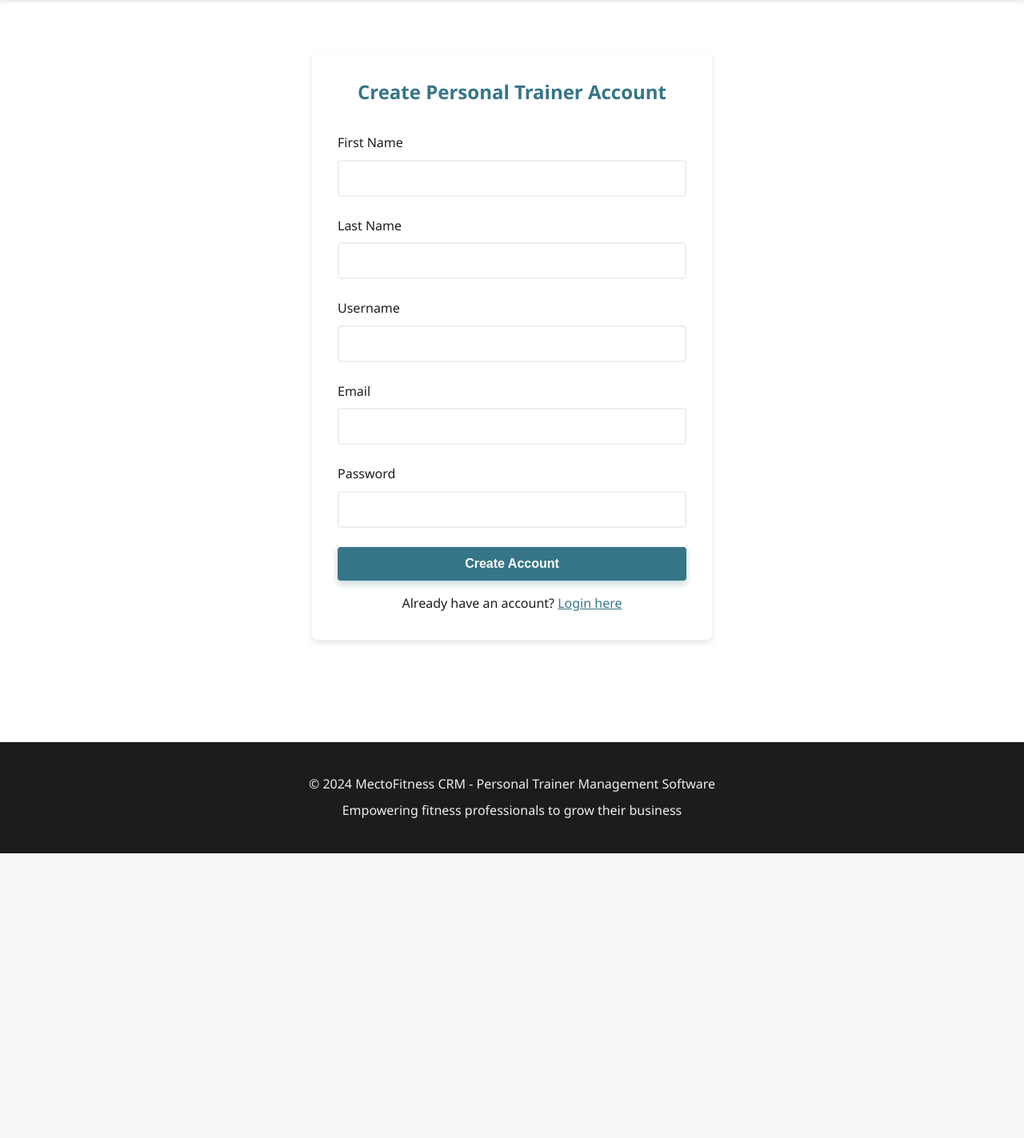
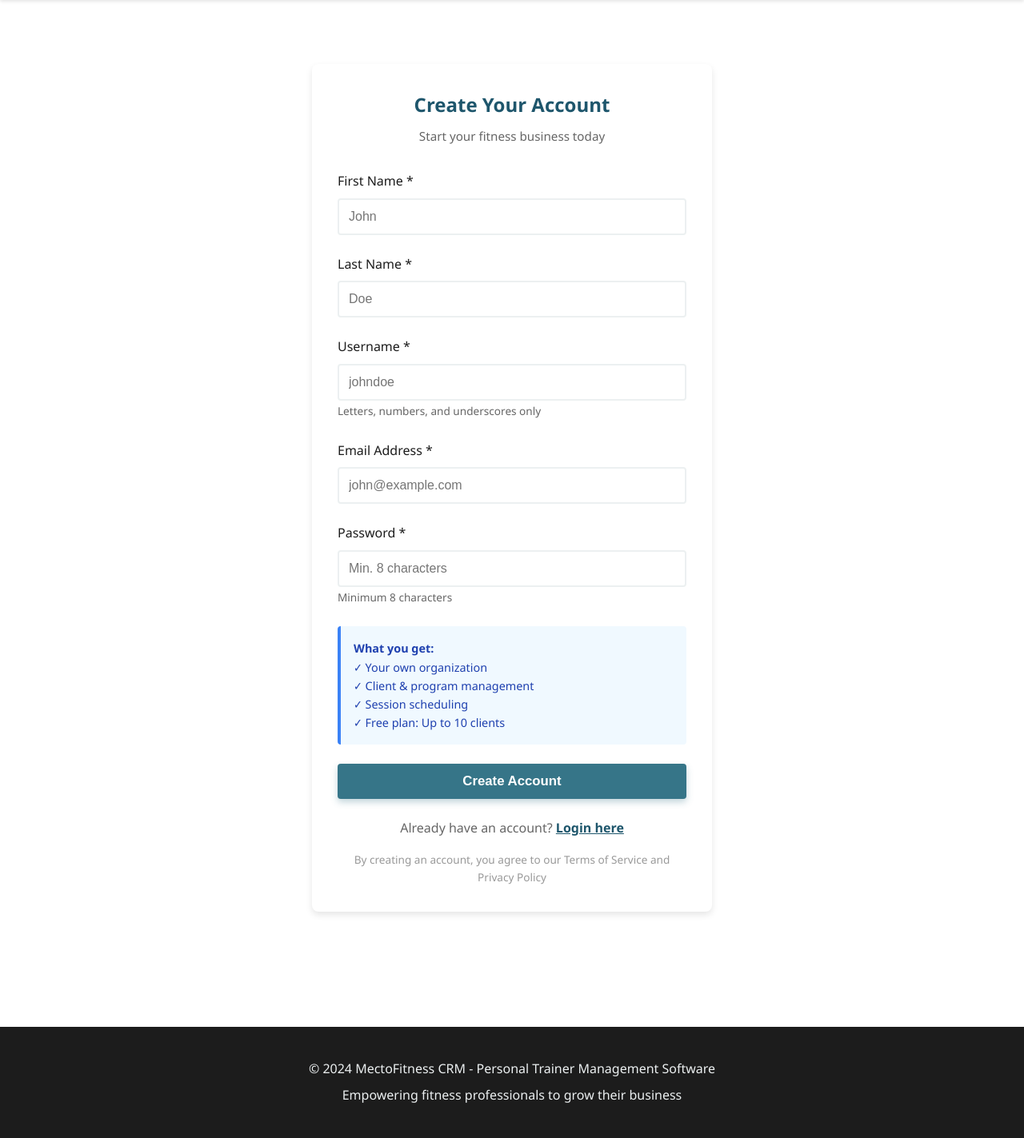
Before and after one commit to JonSvitna/MectofitnessCRM, a Flask app: page /auth/register in a window 1280 px wide. Shown: the part 82-1505 px from the top of the page at 80% size. Before the commit the page ends 1149 px from the top, so only its background shows below. Run offline with Flask 3, Linux system fonts and the light colour scheme.

Commit message:
feat: implement account creation with automatic organization setup
- Updated registration route to auto-create organization for new users
- New users start as 'owner' role with their own organization
- Organization named '[First Last] Fitness' with free tier (1 trainer, 10 clients)
- Enhanced registration form with better UX and validation
- Added field descriptions and feature highlights
- Improved error handling and logging

```diff
--- a/app/routes/auth.py
+++ b/app/routes/auth.py
@@ -53,28 +53,52 @@ def register():
             first_name = request.form.get('first_name')
             last_name = request.form.get('last_name')
 
-            # Use the new create_user method with better error handling
+            # Create the user first
             user, error = User.create_user(
                 username=username,
                 email=email,
                 password=password,
                 first_name=first_name,
-                last_name=last_name
+                last_name=last_name,
+                role='owner'  # New users start as owners of their organization
             )
 
             if user:
-                logger.info(f"New user registered: {username}")
+                # Create organization for the new user
+                from app.models.organization import Organization
+                import re
+
+                org_name = f"{first_name} {last_name}" if first_name and last_name else username
+                org_name = org_name.strip() + " Fitness"
+
+                # Create slug from name
+                slug = re.sub(r'[^a-z0-9]+', '-', org_name.lower()).strip('-')
+
+                organization = Organization(
+                    name=org_name,
+                    slug=slug,
+                    subscription_tier='free',
+                    max_trainers=1,
+                    max_clients=10
+                )
+                db.session.add(organization)
+                db.session.flush()  # Get the organization ID
+
+                # Assign user to organization
+                user.organization_id = organization.id
+                db.session.commit()
+
+                logger.info(f"New user registered: {username} with organization: {org_name}")
                 flash('Registration successful! Please log in.', 'success')
                 return redirect(url_for('auth.login'))
             else:
                 logger.warning(f"Registration failed for {username}: {error}")
-                # Don't expose sensitive error details to users
                 flash(error or 'Registration failed. Please try again.', 'danger')
                 return redirect(url_for('auth.register'))
 
         except Exception as e:
+            db.session.rollback()
             logger.error(f"Registration error: {str(e)}", exc_info=True)
-            # Don't expose sensitive error details to users
             flash('Registration failed. Please try again or contact support if the problem persists.', 'danger')
             return redirect(url_for('auth.register'))
 
--- a/app/templates/auth/register.html
+++ b/app/templates/auth/register.html
@@ -4,40 +4,68 @@
 
 {% block content %}
 <div class="container">
-    <div class="form-container">
-        <h2 style="text-align: center; color: var(--primary-green); margin-bottom: 2rem;">Create Personal Trainer Account</h2>
+    <div class="form-container" style="max-width: 500px; margin: 3rem auto;">
+        <div style="text-align: center; margin-bottom: 2rem;">
+            <h2 style="color: var(--dark-orange); margin-bottom: 0.5rem;">Create Your Account</h2>
+            <p style="color: #666; font-size: 0.95rem;">Start your fitness business today</p>
+        </div>
 
         <form method="POST">
             <div class="form-group">
-                <label for="first_name">First Name</label>
-                <input type="text" id="first_name" name="first_name" class="form-control" required>
+                <label for="first_name">First Name *</label>
+                <input type="text" id="first_name" name="first_name" class="form-control" required
+                       placeholder="John" minlength="2">
             </div>
 
             <div class="form-group">
-                <label for="last_name">Last Name</label>
-                <input type="text" id="last_name" name="last_name" class="form-control" required>
+                <label for="last_name">Last Name *</label>
+                <input type="text" id="last_name" name="last_name" class="form-control" required
+                       placeholder="Doe" minlength="2">
             </div>
 
             <div class="form-group">
-                <label for="username">Username</label>
-                <input type="text" id="username" name="username" class="form-control" required>
+                <label for="username">Username *</label>
+                <input type="text" id="username" name="username" class="form-control" required
+                       placeholder="johndoe" minlength="3" pattern="[a-zA-Z0-9_]+"
+                       title="Only letters, numbers, and underscores allowed">
+                <small style="color: #666; font-size: 0.85rem;">Letters, numbers, and underscores only</small>
             </div>
 
             <div class="form-group">
-                <label for="email">Email</label>
-                <input type="email" id="email" name="email" class="form-control" required>
+                <label for="email">Email Address *</label>
+                <input type="email" id="email" name="email" class="form-control" required
+                       placeholder="john@example.com">
             </div>
 
             <div class="form-group">
-                <label for="password">Password</label>
-                <input type="password" id="password" name="password" class="form-control" required>
+                <label for="password">Password *</label>
+                <input type="password" id="password" name="password" class="form-control" required
+                       placeholder="Min. 8 characters" minlength="8">
+                <small style="color: #666; font-size: 0.85rem;">Minimum 8 characters</small>
             </div>
 
-            <button type="submit" class="btn btn-primary" style="width: 100%;">Create Account</button>
+            <div style="background: #f0f9ff; border-left: 4px solid #3b82f6; padding: 1rem; margin: 1.5rem 0; border-radius: 4px;">
+                <p style="margin: 0; font-size: 0.9rem; color: #1e40af;">
+                    <strong>What you get:</strong><br>
+                    ✓ Your own organization<br>
+                    ✓ Client & program management<br>
+                    ✓ Session scheduling<br>
+                    ✓ Free plan: Up to 10 clients
+                </p>
+            </div>
+
+            <button type="submit" class="btn btn-primary" style="width: 100%; padding: 0.75rem; font-size: 1.05rem;">
+                Create Account
+            </button>
         </form>
 
-        <p style="text-align: center; margin-top: 1rem;">
-            Already have an account? <a href="{{ url_for('auth.login') }}" style="color: var(--primary-green);">Login here</a>
+        <p style="text-align: center; margin-top: 1.5rem; color: #666;">
+            Already have an account?
+            <a href="{{ url_for('auth.login') }}" style="color: var(--dark-orange); font-weight: 600;">Login here</a>
+        </p>
+
+        <p style="text-align: center; margin-top: 1rem; font-size: 0.85rem; color: #999;">
+            By creating an account, you agree to our Terms of Service and Privacy Policy
         </p>
     </div>
 </div>
```
